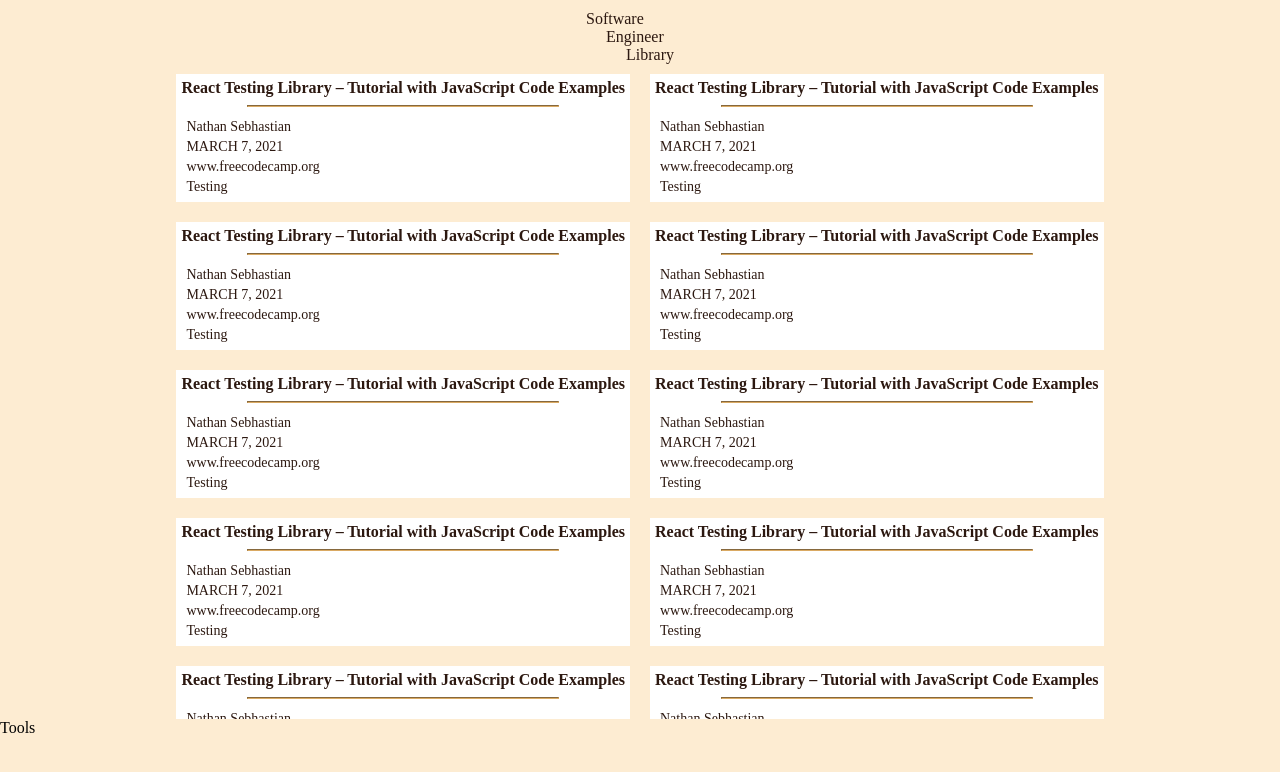
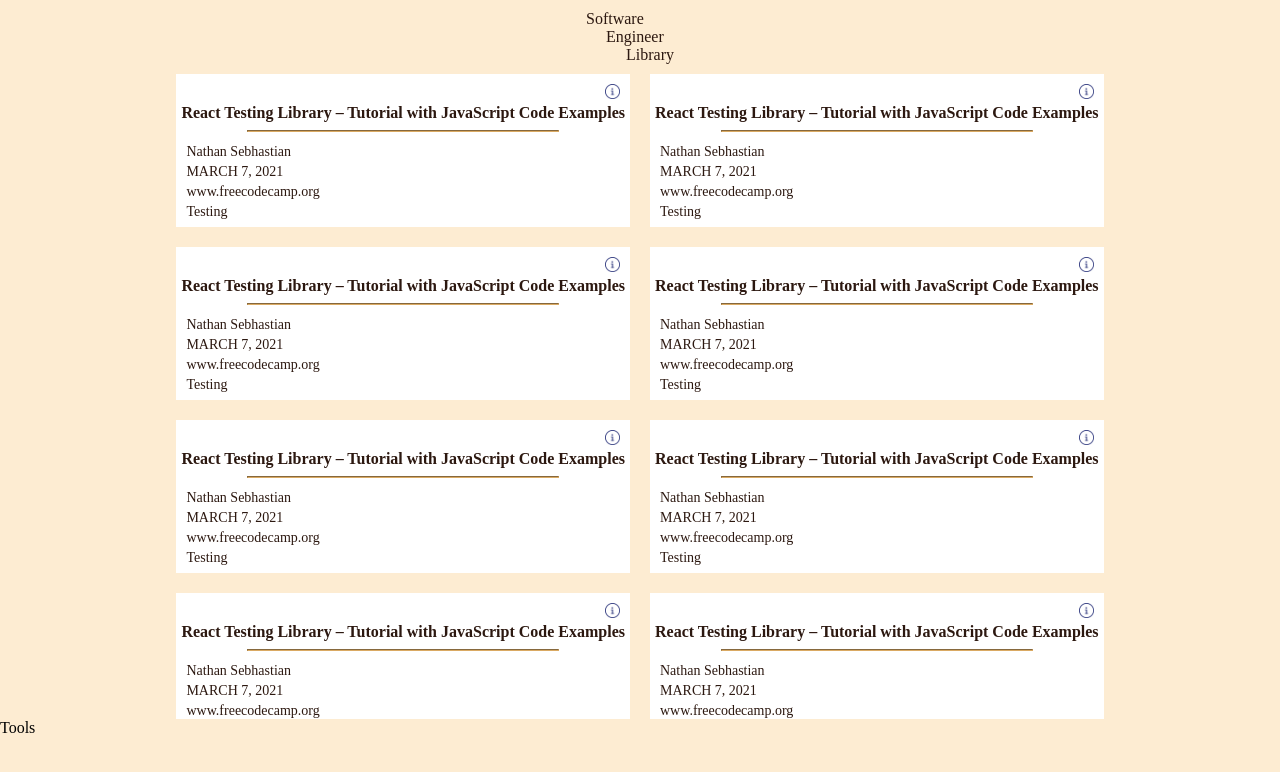
Before and after one commit to jcsmileyjr/software-engineer-library, a React (Create React App) app in the folder client/: page / in a window 1280 px wide. Shown: the top 772 px of the page. Built offline with nearby package versions, Linux system fonts and the light colour scheme.

Commit message:
Feature: Add the detail icon to the book component

```diff
--- a/client/src/components/book/Book.js
+++ b/client/src/components/book/Book.js
@@ -1,8 +1,12 @@
 import "./book.css";
+import Details from "../../assets/details-library.png";
 
 const Book = () => {
     return(
         <div className="book--container">
+            <div className="book__title--container">
+                <img className="book__detailIcon--style" src={Details} alt="Hover or click to display more options" />
+            </div>
             <p className="book__title--style">React Testing Library – Tutorial with JavaScript Code Examples</p>
             <hr />
             <p>Nathan Sebhastian</p>
--- a/client/src/components/book/book.css
+++ b/client/src/components/book/book.css
@@ -17,6 +17,11 @@
     font-family: var(--Paragraph-font-style)
 }
 
+.book__title--container {
+    display: flex;
+    justify-content: end;
+}
+
 .book--container .book__title--style {
     font-size: var(--Header-Mobile-Font-Size);
     text-align: center;
@@ -32,3 +37,8 @@
     border-color: var(--accent-medium-brown);
     margin-bottom:10px;
 }
+
+.book__detailIcon--style {
+    max-height: 15px;
+    margin: 5px;
+}
```
Also changed, not shown: client/src/assets/details-library.png (added).
